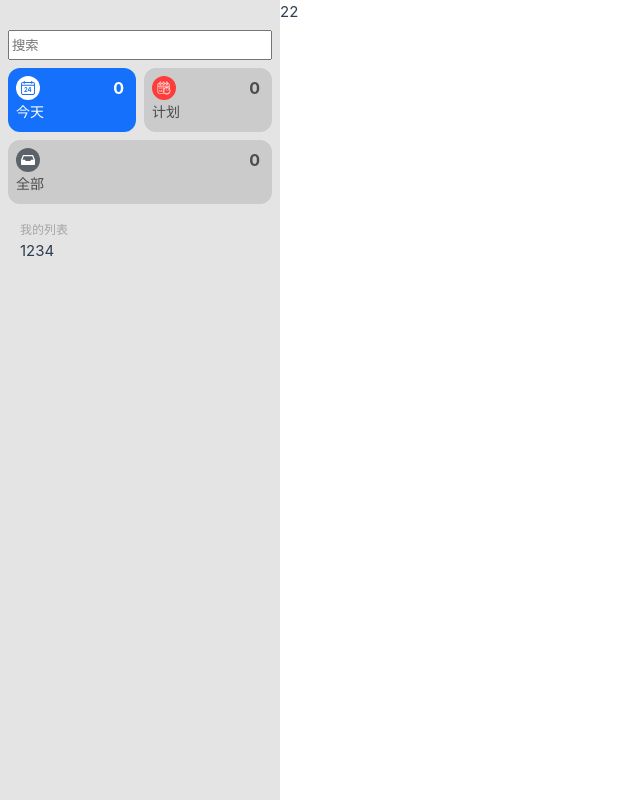
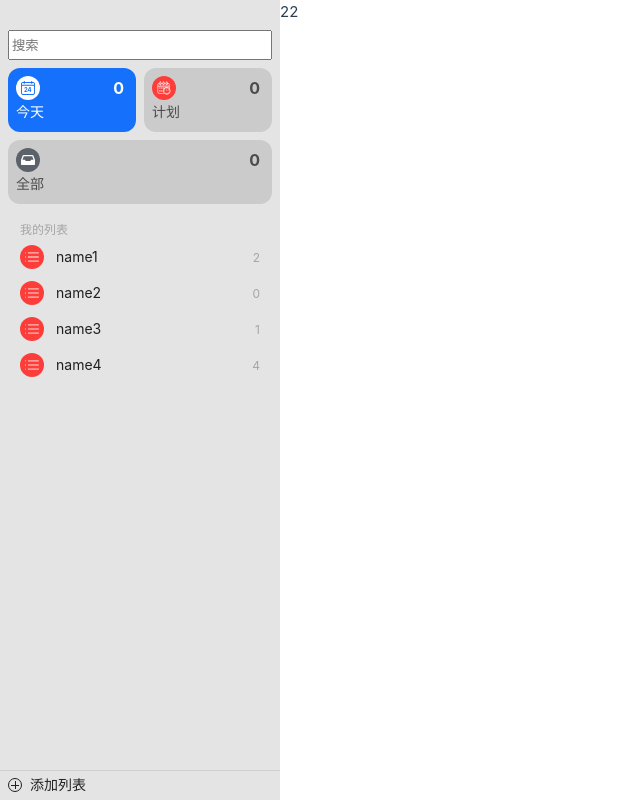
Before and after one commit to nppp1990/easy-todo, a Vue app: page / in a window 1280 px wide. Shown: the whole page, without its empty margins (0-640 px from the left). Built offline with nearby package versions, Linux system fonts and the light colour scheme.

Commit message:
类别列表的ui

```diff
--- a/src/assets/base.css
+++ b/src/assets/base.css
@@ -3,9 +3,20 @@
   --todo-blue: #1571fb;
   --todo-red: #fc3d39;
   --todo-gray: #5b626a;
+  --todo-black1: #202020;
 
   --todo-text-gray1: #b3b3b3;
   --todo-text-gray2: #a5a5a5;
+
+  --divider-gray1: #d1d1d1;
+
+  --todo-type-color1: #fc3d39;
+  --todo-type-color2: #fd9426;
+  --todo-type-color3: #fecb2f;
+  --todo-type-color4: #29c55e;
+  --todo-type-color5: #157efb;
+  --todo-type-color6: #bf7ad9;
+  --todo-type-color7: #9c8565;
 
 
   --vt-c-white: #ffffff;
--- a/src/assets/base/main.scss
+++ b/src/assets/base/main.scss
@@ -7,6 +7,7 @@
     background-color: #e4e4e4;
     width: 280px;
     padding: 30px 8px 8px;
+    position: relative;
   }
 
   .content-container {
--- a/src/components/menu/MenuLayout.vue
+++ b/src/components/menu/MenuLayout.vue
@@ -9,21 +9,22 @@
     </div>
     <card-item class="all-card" :card-type="3" :is-selected="currentCard=== 3"
                @click="onClickCard(3)" />
-    <div class="type-layout">
-      <h3>我的列表</h3>
-      <type-item/>
+    <type-list-layout/>
+    <div class="bottom-add bottom-divider">
+      <div class="add"></div>
+      <span>添加列表</span>
     </div>
   </div>
 </template>
 <script>
 import CardItem from "@/components/menu/CardItem.vue";
-import TypeItem from "@/components/menu/TypeItem.vue";
+import TypeListLayout from "@/components/menu/TypeListLayout.vue";
 
 export default {
   name: "MenuLayout",
   components: {
     CardItem,
-    TypeItem,
+    TypeListLayout,
   },
   data() {
     return {
@@ -62,13 +63,62 @@
   width: 100%;
 }
 
-.type-layout {
-  padding: 16px 12px;
+.bottom-add {
   display: flex;
-  flex-direction: column;
-  h3 {
-    font-size: 12px;
-    color: var(--todo-text-gray2);
+  height: 30px;
+  width: 100%;
+  align-items: center;
+  position: absolute;
+  bottom: 0;
+  left: 0;
+
+  span {
+    margin-left: 8px;
+    font-size: 14px;
+    color: var(--todo-black1);
+  }
+
+  .add {
+    margin-left: 8px;
+    border: 1px solid;
+    border-radius: 50%;
+    width: 14px;
+    height: 14px;
+    color: var(--todo-black1);
+  }
+
+  .add::before {
+    content: '';
+    position: absolute;
+    left: 50%;
+    top: 50%;
+    width: 8px;
+    height: 1px;
+    margin-left: -4px;
+    margin-top: -0.5px;
+    background-color: var(--todo-black1);
+  }
+
+  .add::after {
+    content: '';
+    position: absolute;
+    left: 50%;
+    top: 50%;
+    width: 1px;
+    height: 8px;
+    margin-left: -0.5px;
+    margin-top: -4px;
+    background-color: var(--todo-black1);
   }
 }
+
+.bottom-divider::before {
+  content:'';
+  position: absolute;
+  width: 100%;
+  height: 1px;
+  background-color: var(--divider-gray1);
+  top: 0;
+}
+
 </style>
--- a/src/components/menu/TypeItem.vue
+++ b/src/components/menu/TypeItem.vue
@@ -1,10 +1,65 @@
 <template>
-  1234
+  <div class="selected" draggable="true">
+    <div class="circle">
+      <img src="src/assets/svg/ic_menu.svg" alt="">
+    </div>
+    <span class="name">{{ name }}</span>
+    <span class="count">{{ count }}</span>
+  </div>
 </template>
 <script>
 export default {
   name: "TypeItem",
+  props: {
+    name: {
+      type: String,
+      required: true
+    },
+    count: {
+      type: Number,
+      default: 0
+    }
+  }
 }
 </script>
-<style scoped>
+<style scoped lang="scss">
+div {
+  display: flex;
+  align-items: center;
+
+  & > .circle {
+    height: 24px;
+    width: 24px;
+    border-radius: 50%;
+    background-color: var(--todo-type-color1);
+    text-align: center;
+    margin-right: 12px;
+
+    img {
+      width: 16px;
+      height: 16px;
+      margin: 0 auto;
+    }
+  }
+
+  .name {
+    font-size: 14px;
+    color: var(--todo-black1);
+    flex: 1;
+  }
+
+  .count {
+    font-size: 12px;
+    color: var(--todo-text-gray2);
+  }
+
+
+}
+
+div.selected {
+  border-radius: 6px;
+  //background-color: #489cfc;
+  padding-left: 12px;
+  padding-right: 12px;
+}
 </style>
--- /dev/null
+++ b/src/components/menu/TypeListLayout.vue
@@ -0,0 +1,47 @@
+<template>
+  <div class="type-layout">
+    <h3>我的列表</h3>
+    <TransitionGroup name="list">
+      <type-item v-for="item in list" :name="item.name" :count="item.count" :key="item.id"
+                 class="menu-item-layout" />
+    </TransitionGroup>
+  </div>
+</template>
+<script>
+import TypeItem from "@/components/menu/TypeItem.vue";
+
+export default {
+  name: "TypeListLayout",
+  components: {
+    TypeItem,
+  },
+  data() {
+    return {
+      list: [
+        { color: 1, name: 'name1', count: 2, id: 1 },
+        { color: 2, name: 'name2', count: 0, id: 2 },
+        { color: 4, name: 'name3', count: 1, id: 3 },
+        { color: 1, name: 'name4', count: 4, id: 4 },
+      ]
+    }
+  },
+}
+</script>
+<style scoped lang="scss">
+.type-layout {
+  padding: 16px 0;
+  display: flex;
+  flex-direction: column;
+
+  h3 {
+    padding-left: 12px;
+    font-size: 12px;
+    color: var(--todo-text-gray2);
+  }
+
+  .menu-item-layout {
+    height: 36px;
+    width: 100%;
+  }
+}
+</style>
```
